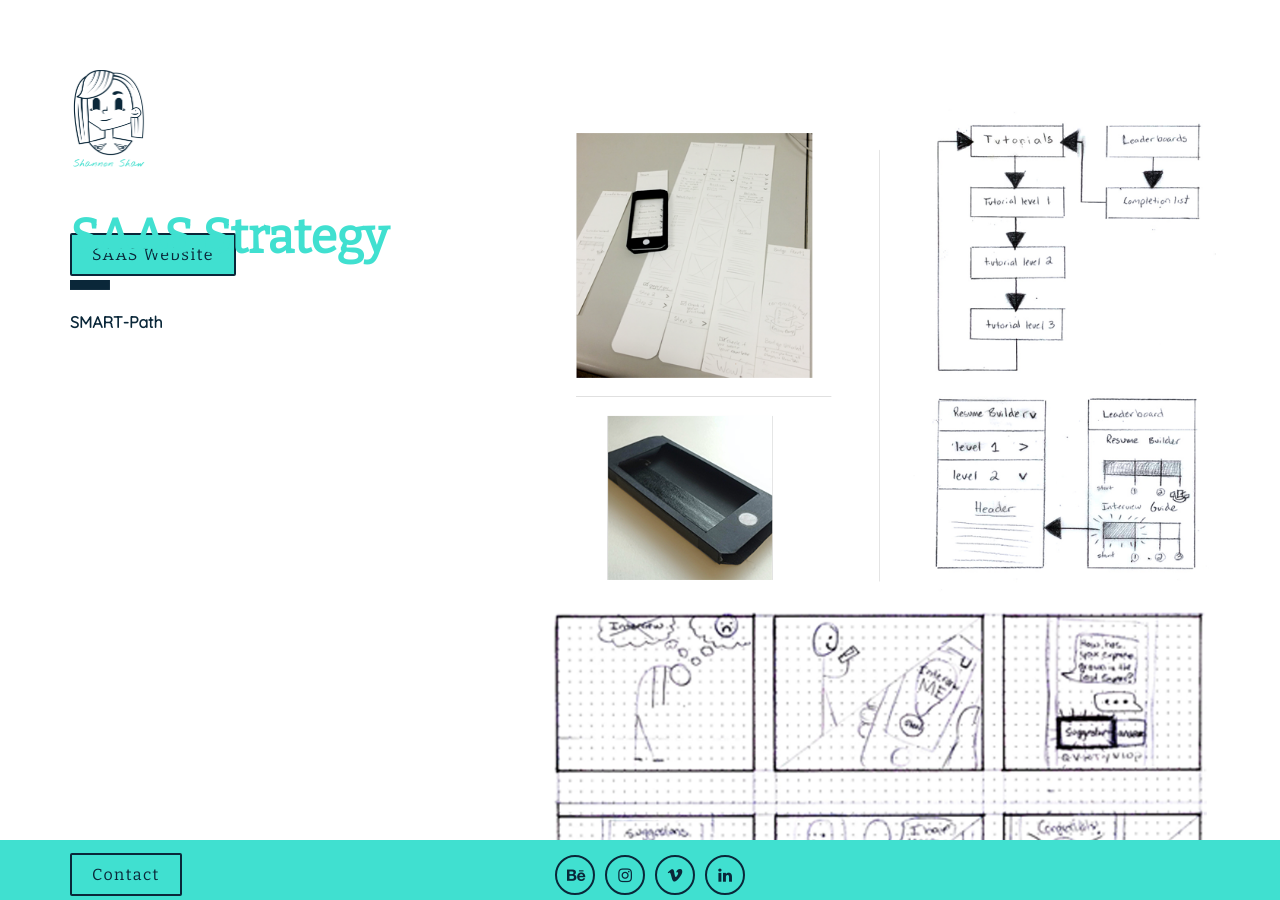
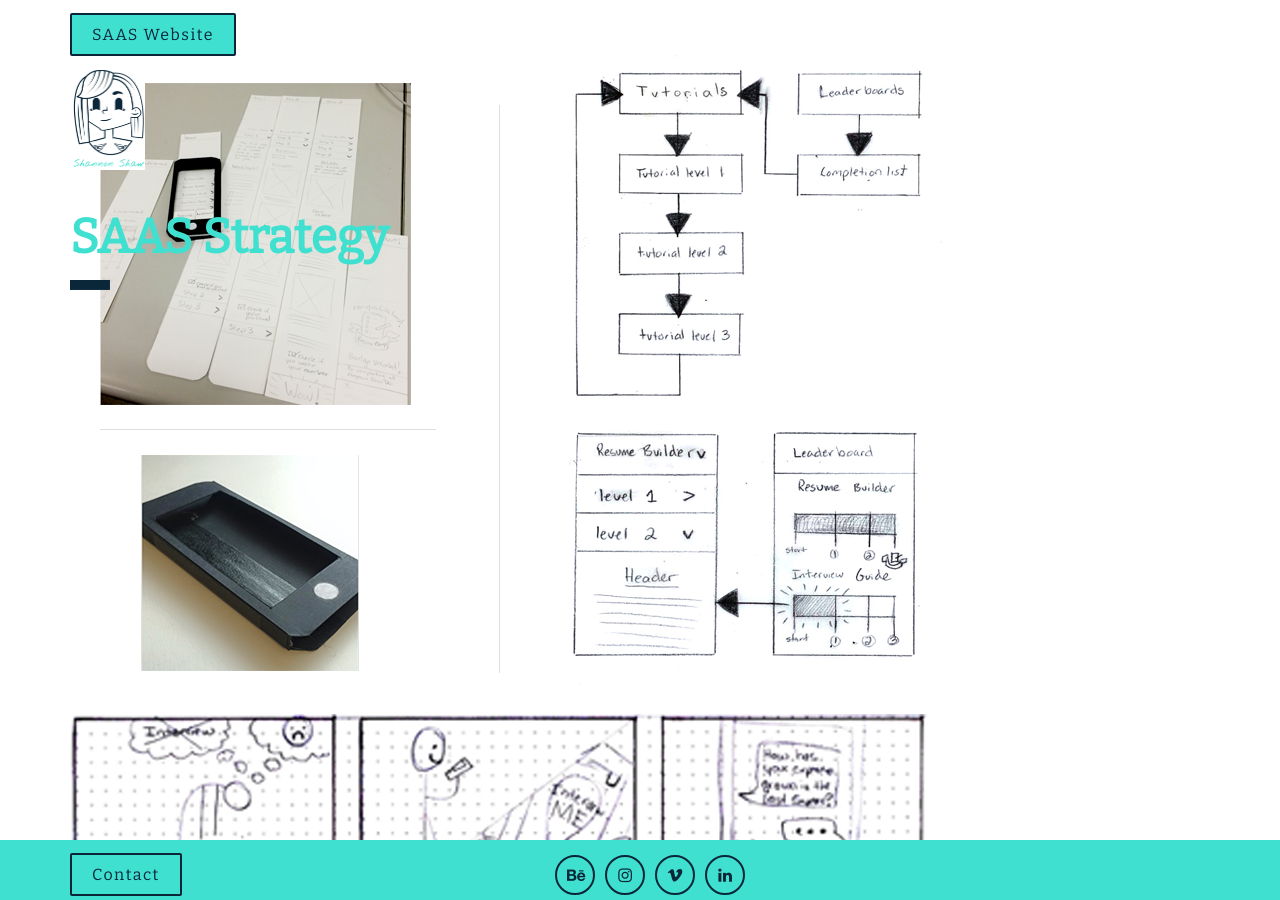
Before and after one commit to shaw0106/portfolio, a Jekyll site: the page built from stratsmart.html, in a window 1280 px wide. Built offline with Jekyll 4.4.1, drawn with Linux system fonts in a browser that asks for light colours; nearby versions of some CDN libraries.

Commit message:
fixed img grid

```diff
--- a/css/main.css
+++ b/css/main.css
@@ -81,14 +81,15 @@
 
 /*--------------------------------------------------------------left and right sides----*/
 
-.all-right {
-  width: 60%;
-  padding: 70px 10px 150px 20px;
+.all-left {
+  float: left;
+  width: 50%;
 }
 
-.img-lg {
-  width: 100%;
-  padding: 70px 20px 100px 500px;
+.all-right {
+  width: 62%;
+  float: right;
+  padding-top: 70px;
 }
 
 /*--------------------------------------------------------------social media--*/
--- a/index.html
+++ b/index.html
@@ -91,9 +91,6 @@
           </div>
         </a>
 
-
-
         </div>
       </div>
-
     </div>
```
Also changed, not shown: 2 other files.
